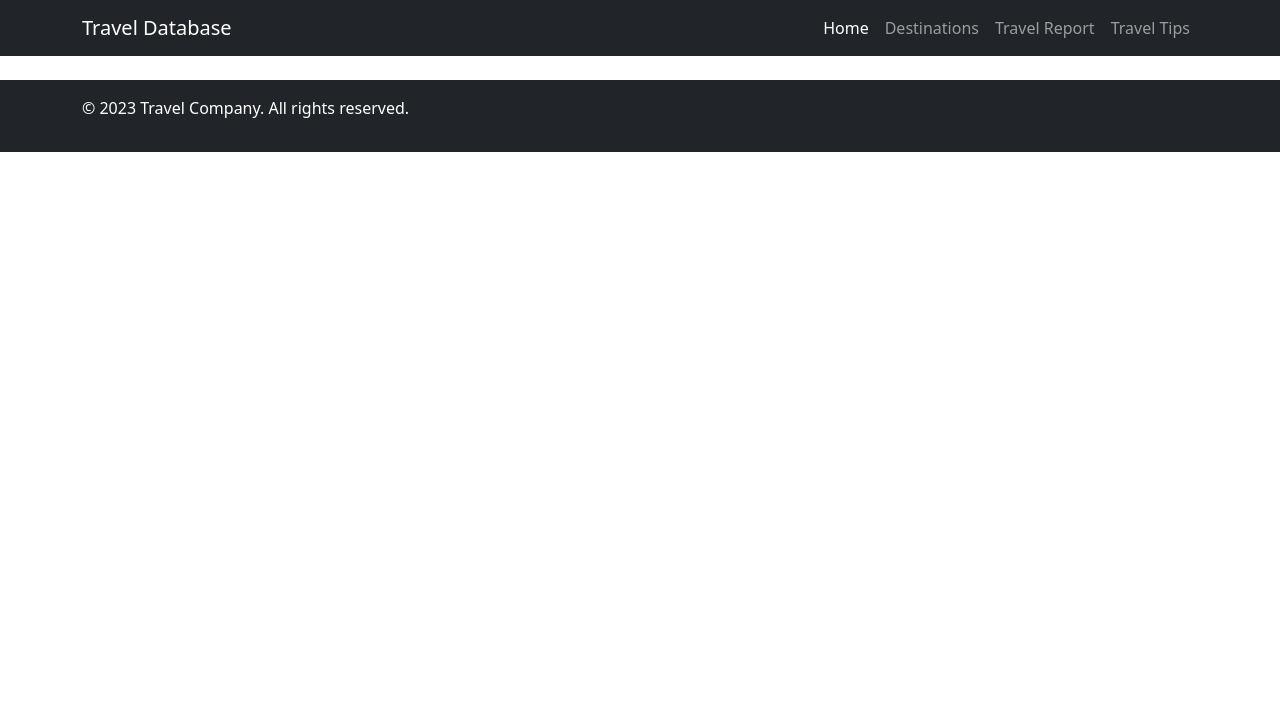
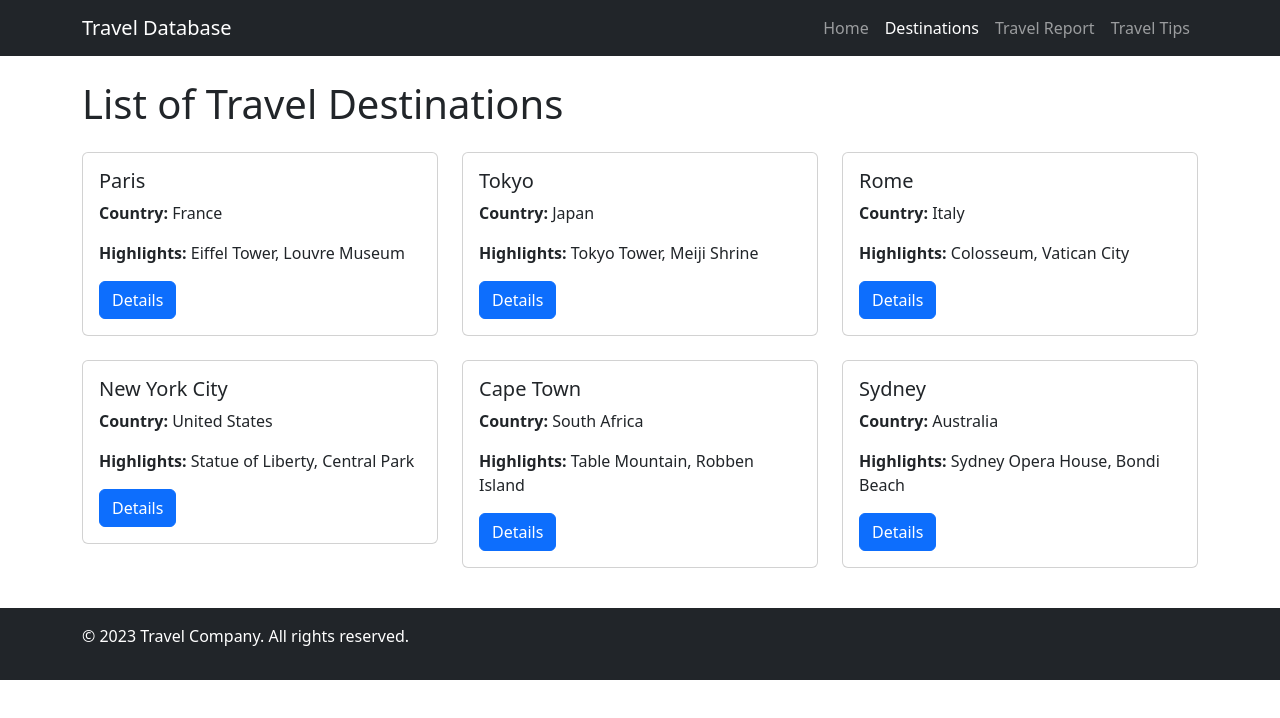
Before and after one commit to ashwinipendkar953/Travel-Database, a plain HTML site: page destinations.html in a window 1280 px wide. Drawn offline with nearby package versions, Linux system fonts and the light colour scheme.

Commit message:
created destinations page

```diff
--- a/destinations.html
+++ b/destinations.html
@@ -36,10 +36,12 @@
           >
             <ul class="navbar-nav">
               <li class="nav-item">
-                <a href="./index.html" class="nav-link active">Home</a>
+                <a href="./index.html" class="nav-link">Home</a>
               </li>
               <li class="nav-item">
-                <a href="./destinations.html" class="nav-link">Destinations</a>
+                <a href="./destinations.html" class="nav-link active"
+                  >Destinations</a
+                >
               </li>
               <li class="nav-item">
                 <a href="./travelReport.html" class="nav-link">Travel Report</a>
@@ -53,7 +55,100 @@
       </nav>
     </header>
 
-    <main class="container my-4"></main>
+    <main class="container my-4">
+      <h1>List of Travel Destinations</h1>
+      <div class="row py-3 g-4">
+        <div class="col-md-4">
+          <div class="card">
+            <div class="card-body">
+              <h5 class="card-title">Paris</h5>
+              <p class="card-text"><strong>Country:</strong> France</p>
+              <p class="card-text">
+                <strong>Highlights:</strong> Eiffel Tower, Louvre Museum
+              </p>
+              <a href="./destination-detail.html?id=1" class="btn btn-primary"
+                >Details</a
+              >
+            </div>
+          </div>
+        </div>
+
+        <div class="col-md-4">
+          <div class="card">
+            <div class="card-body">
+              <h5 class="card-title">Tokyo</h5>
+              <p class="card-text"><strong>Country:</strong> Japan</p>
+              <p class="card-text">
+                <strong>Highlights:</strong> Tokyo Tower, Meiji Shrine
+              </p>
+              <a href="./destination-detail.html?id=2" class="btn btn-primary"
+                >Details</a
+              >
+            </div>
+          </div>
+        </div>
+
+        <div class="col-md-4">
+          <div class="card">
+            <div class="card-body">
+              <h5 class="card-title">Rome</h5>
+              <p class="card-text"><strong>Country:</strong> Italy</p>
+              <p class="card-text">
+                <strong>Highlights:</strong> Colosseum, Vatican City
+              </p>
+              <a href="./destination-detail.html?id=3" class="btn btn-primary"
+                >Details</a
+              >
+            </div>
+          </div>
+        </div>
+
+        <div class="col-md-4">
+          <div class="card">
+            <div class="card-body">
+              <h5 class="card-title">New York City</h5>
+              <p class="card-text"><strong>Country:</strong> United States</p>
+              <p class="card-text">
+                <strong>Highlights:</strong> Statue of Liberty, Central Park
+              </p>
+              <a href="./destination-detail.html?id=4" class="btn btn-primary"
+                >Details</a
+              >
+            </div>
+          </div>
+        </div>
+
+        <div class="col-md-4">
+          <div class="card">
+            <div class="card-body">
+              <h5 class="card-title">Cape Town</h5>
+              <p class="card-text"><strong>Country:</strong> South Africa</p>
+              <p class="card-text">
+                <strong>Highlights:</strong> Table Mountain, Robben Island
+              </p>
+              <a href="./destination-detail.html?id=5" class="btn btn-primary"
+                >Details</a
+              >
+            </div>
+          </div>
+        </div>
+
+        <div class="col-md-4">
+          <div class="card">
+            <div class="card-body">
+              <h5 class="card-title">Sydney</h5>
+              <p class="card-text"><strong>Country:</strong> Australia</p>
+              <p class="card-text">
+                <strong>Highlights:</strong> Sydney Opera House, Bondi Beach
+              </p>
+              <a href="./destination-detail.html?id=6" class="btn btn-primary"
+                >Details</a
+              >
+            </div>
+          </div>
+        </div>
+      </div>
+    </main>
 
     <footer class="bg-dark text-white py-3">
       <div class="container">
```
Also changed, not shown: destination-detail.html (added, +64 -0 lines).
